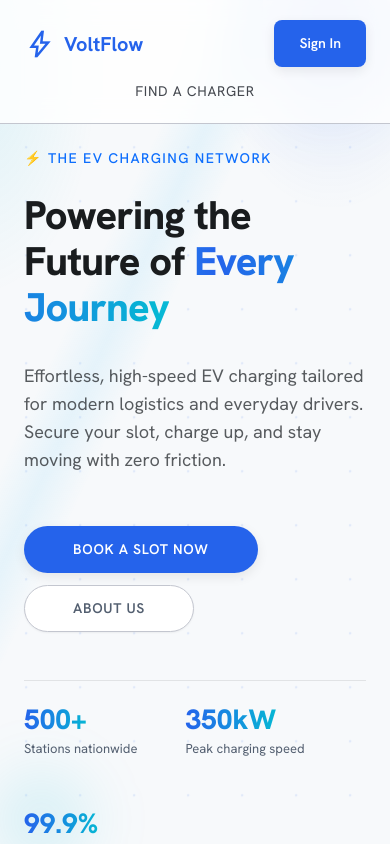
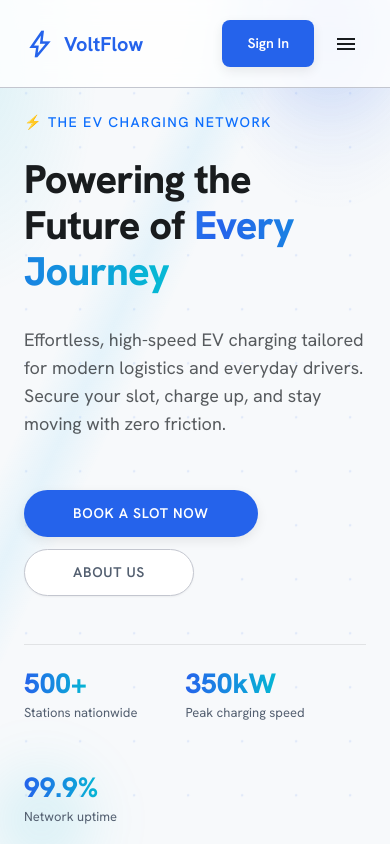
Before and after one commit to Ameerr004/voltflow-client, a React (Vite) app: page / in a window 390 px wide. Shown: the top 844 px of the page. Built offline with nearby package versions, Linux system fonts and the light colour scheme; no server answers.

Commit message:
Make navbar responsive: collapse links into a hamburger dropdown on mobile

```diff
--- a/src/components/navigation/Navbar.jsx
+++ b/src/components/navigation/Navbar.jsx
@@ -8,12 +8,19 @@ const Navbar = () => {
   const { user, logout } = useAuth();
   const navigate = useNavigate();
   const [menuOpen, setMenuOpen] = useState(false);
+  const [navOpen, setNavOpen] = useState(false); // mobile hamburger menu
   const name = user ? user.email.split("@")[0] : null;
 
   const handleLogout = () => {
     setMenuOpen(false);
+    setNavOpen(false);
     logout();
     navigate("/");
+  };
+
+  const go = (path) => {
+    setNavOpen(false);
+    navigate(path);
   };
 
   const linkClass = ({ isActive }) => `nav-link ${isActive ? "active" : ""}`;
@@ -26,13 +33,15 @@ const Navbar = () => {
           <span>VoltFlow</span>
         </div>
 
-        <nav className="nav-links">
-          <NavLink to="/stations" className={linkClass}>Find a Charger</NavLink>
-          {user && <NavLink to="/bookings" className={linkClass}>My Bookings</NavLink>}
-          {user && <NavLink to="/history" className={linkClass}>History</NavLink>}
+        {navOpen && <div className="nav-backdrop" onClick={() => setNavOpen(false)} />}
+
+        <nav className={`nav-links ${navOpen ? "open" : ""}`}>
+          <NavLink to="/stations" className={linkClass} onClick={() => setNavOpen(false)}>Find a Charger</NavLink>
+          {user && <NavLink to="/bookings" className={linkClass} onClick={() => setNavOpen(false)}>My Bookings</NavLink>}
+          {user && <NavLink to="/history" className={linkClass} onClick={() => setNavOpen(false)}>History</NavLink>}
         </nav>
 
-        <div className="flex items-center gap-sm">
+        <div className="nav-actions">
           {user ? (
             <>
               <span className="user-greeting hide-mobile">
@@ -59,10 +68,19 @@ const Navbar = () => {
               </div>
             </>
           ) : (
-            <button className="btn btn-primary" onClick={() => navigate("/signin")}>
+            <button className="btn btn-primary" onClick={() => go("/signin")}>
               Sign In
             </button>
           )}
+
+          <button
+            className="navbar-toggle"
+            aria-label="Toggle navigation"
+            aria-expanded={navOpen}
+            onClick={() => setNavOpen((o) => !o)}
+          >
+            <span className="material-symbols-outlined">{navOpen ? "close" : "menu"}</span>
+          </button>
         </div>
       </div>
     </header>
--- a/src/styles/App.css
+++ b/src/styles/App.css
@@ -111,6 +111,16 @@
 }
 .brand .material-symbols-outlined { font-size: 32px; }
 .nav-links { display: flex; gap: var(--lg); justify-content: center; white-space: nowrap; }
+
+/* Mobile hamburger (hidden on desktop) */
+.navbar-toggle {
+  display: none;
+  align-items: center; justify-content: center;
+  width: 40px; height: 40px; border: none; border-radius: var(--radius);
+  background: transparent; color: var(--on-surface); cursor: pointer;
+}
+.navbar-toggle:hover { background: var(--surface-container); }
+.nav-backdrop { display: none; }
 .nav-link {
   color: var(--on-surface-variant);
   font-size: 14px;
@@ -582,8 +592,25 @@ tr.row-error { background: rgba(186, 26, 26, 0.06); }
 
 @media (max-width: 600px) {
   /* Navbar wraps: brand + actions on top row, links centered below */
-  .navbar-inner { display: flex; flex-wrap: wrap; gap: var(--sm); padding: var(--sm) var(--md); justify-content: space-between; }
-  .nav-links { position: static; transform: none; order: 3; width: 100%; justify-content: center; gap: var(--lg); }
+  .navbar-inner { padding: var(--sm) var(--md); }
+  .navbar-toggle { display: inline-flex; }
+  /* Links collapse into a dropdown panel under the bar, toggled by the hamburger */
+  .nav-links {
+    position: absolute; top: 100%; left: 0; right: 0;
+    transform: none;
+    flex-direction: column; align-items: stretch; gap: var(--xs);
+    background: var(--surface);
+    border-bottom: 1px solid var(--outline-variant);
+    box-shadow: 0 12px 24px -8px rgba(2, 6, 23, 0.18);
+    padding: var(--sm) var(--md);
+    white-space: normal;
+    display: none;
+    z-index: 60;
+  }
+  .nav-links.open { display: flex; }
+  .nav-links .nav-link { width: 100%; padding: var(--sm) var(--base); border-radius: var(--radius); }
+  .nav-links .nav-link:hover { background: var(--surface-container); }
+  .nav-backdrop { display: block; position: fixed; inset: 0; z-index: 55; }
   .user-greeting { display: none; }
 
   .main { padding: var(--md) var(--md); }
```
